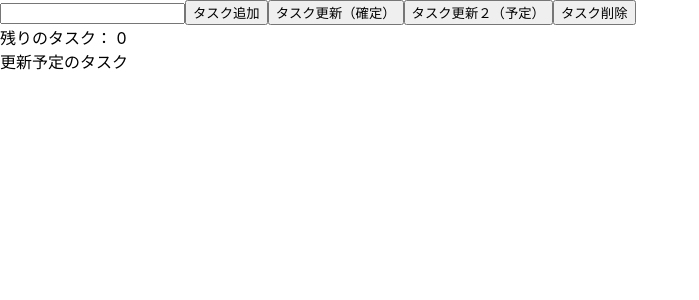
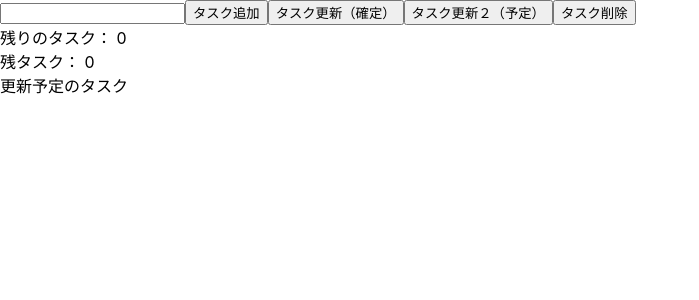
Before and after one commit to project-sa-git/react-tutorial-todo, a React (Create React App) app: page / in a window 1280 px wide. Shown: the top 300 px of the page, without its empty margins (0-699 px from the left). Built offline with nearby package versions, Linux system fonts and the light colour scheme; the HTML template or start-up script is replaced by a standard one.

Commit message:
残タスク追加

```diff
--- a/src/App.js
+++ b/src/App.js
@@ -47,6 +47,7 @@ function App() {
       <button>タスク更新２（予定）</button>
       <button onClick={handleClear}>タスク削除</button>
       <div>残りのタスク： {todos.filter((todo) => !todo.completed).length}</div>
+      <div>残タスク： {todos.filter((todo) => !todo.completed).length}</div>
       <div>更新予定のタスク</div>
     </>
   );
```
